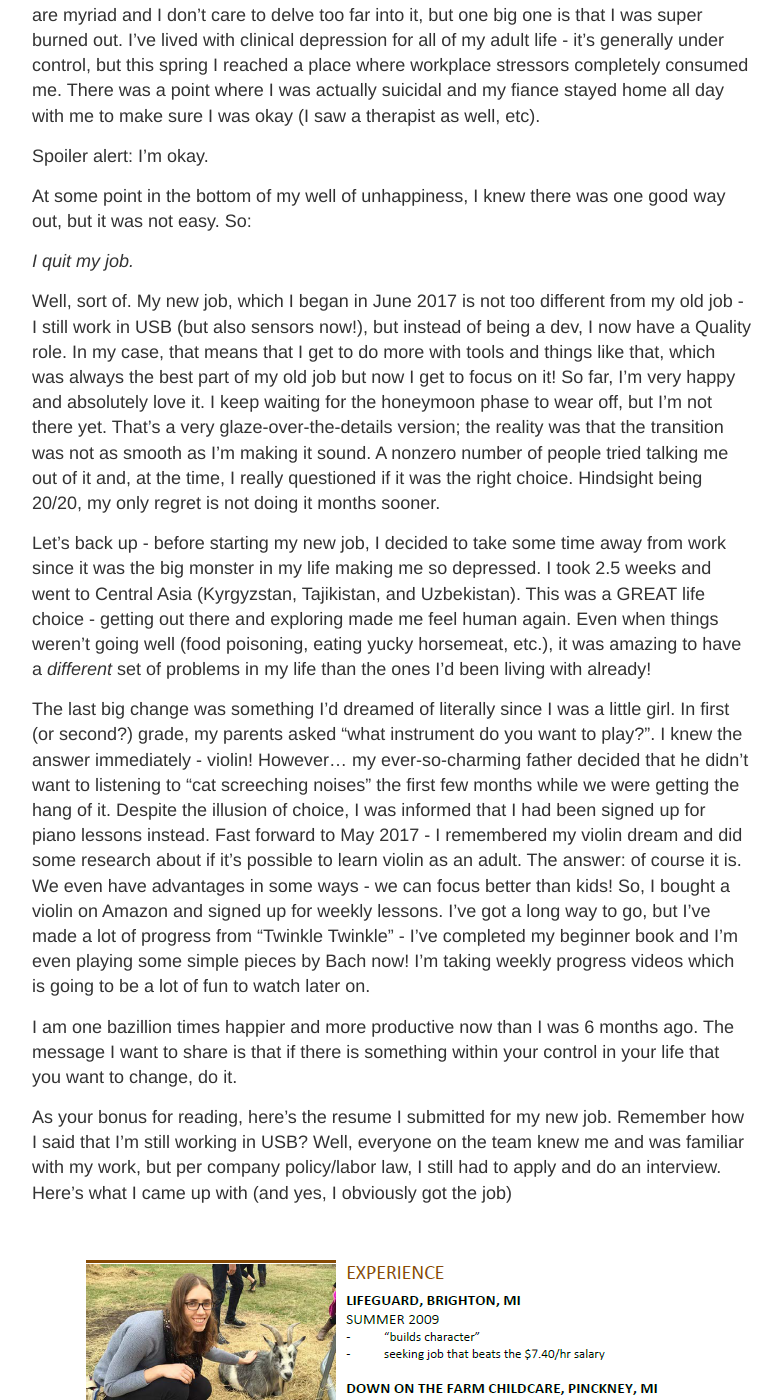
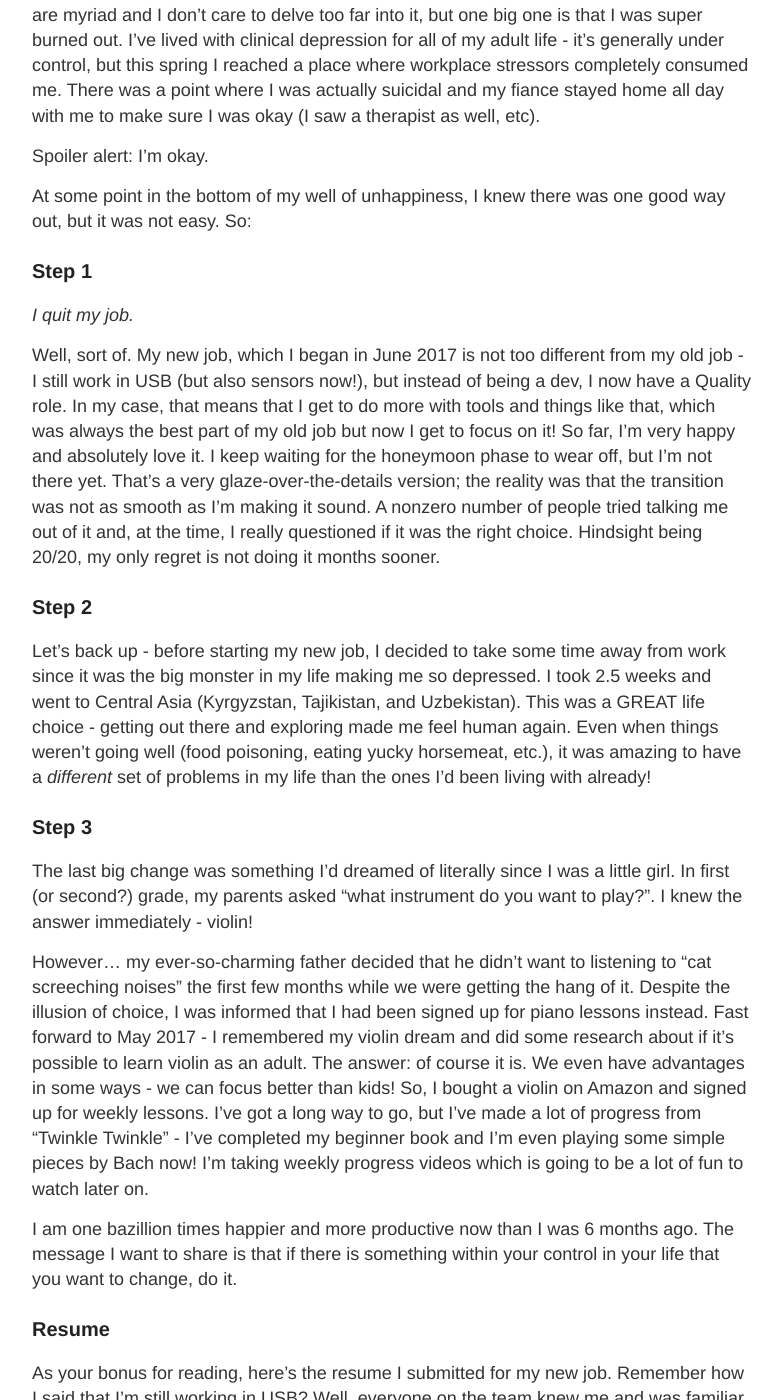
Before and after one commit to mrb113/mrb113.github.io, a Jekyll site: the page built from _posts/2017-9-19-Something-New.md, in a window 1280 px wide and 1400 px high, scrolled down 355 px. Shown: the whole window, without its empty margins (248-1030 px from the left). Built offline with Jekyll 4.4.1, drawn with Linux system fonts in a browser that asks for light colours; comment, search, counter and statistics services are not loaded.

Commit message:
Formatting

```diff
--- a/_posts/2017-9-19-Something-New.md
+++ b/_posts/2017-9-19-Something-New.md
@@ -14,20 +14,28 @@ Spoiler alert: I'm okay.
 
 At some point in the bottom of my well of unhappiness, I knew there was one good way out, but it was not easy. So:
 
+### Step 1
+
 *I quit my job.*
 
 Well, sort of. My new job, which I began in June 2017 is not too different from my old job - I still work in USB (but also sensors now!), but instead of being a dev, I now have a Quality role. In my case, that means that I get to do more with tools and things like that, which was always the best part of my old job but now I get to focus on it!
 So far, I'm very happy and absolutely love it. I keep waiting for the honeymoon phase to wear off, but I'm not there yet.
 That's a very glaze-over-the-details version; the reality was that the transition was not as smooth as I'm making it sound. A nonzero number of people tried talking me out of it and, at the time, I really questioned if it was the right choice. Hindsight being 20/20, my only regret is not doing it months sooner.
 
+### Step 2
 Let's back up - before starting my new job, I decided to take some time away from work since it was the big monster in my life making me so depressed. I took 2.5 weeks and went to Central Asia (Kyrgyzstan, Tajikistan, and Uzbekistan). This was a GREAT life choice - getting out there and exploring made me feel human again. Even when things weren't going well (food poisoning, eating yucky horsemeat, etc.), it was amazing to have a *different* set of problems in my life than the ones I'd been living with already!
 
+
+### Step 3
 The last big change was something I'd dreamed of literally since I was a little girl. In first (or second?) grade, my parents asked "what instrument do you want to play?". I knew the answer immediately - violin!
+
 However... my ever-so-charming father decided that he didn't want to listening to "cat screeching noises" the first few months while we were getting the hang of it. Despite the illusion of choice, I was informed that I had been signed up for piano lessons instead.
 Fast forward to May 2017 - I remembered my violin dream and did some research about if it's possible to learn violin as an adult. The answer: of course it is. We even have advantages in some ways - we can focus better than kids! So, I bought a violin on Amazon and signed up for weekly lessons. I've got a long way to go, but I've made a lot of progress from "Twinkle Twinkle" - I've completed my beginner book and I'm even playing some simple pieces by Bach now! I'm taking weekly progress videos which is going to be a lot of fun to watch later on.
 
 I am one bazillion times happier and more productive now than I was 6 months ago. The message I want to share is that if there is something within your control in your life that you want to change, do it.
 
+### Resume
+
 As your bonus for reading, here's the resume I submitted for my new job. Remember how I said that I'm still working in USB? Well, everyone on the team knew me and was familiar with my work, but per company policy/labor law, I still had to apply and do an interview. Here's what I came up with (and yes, I obviously got the job)
 
 ![version table](../images/resume.PNG)
```
